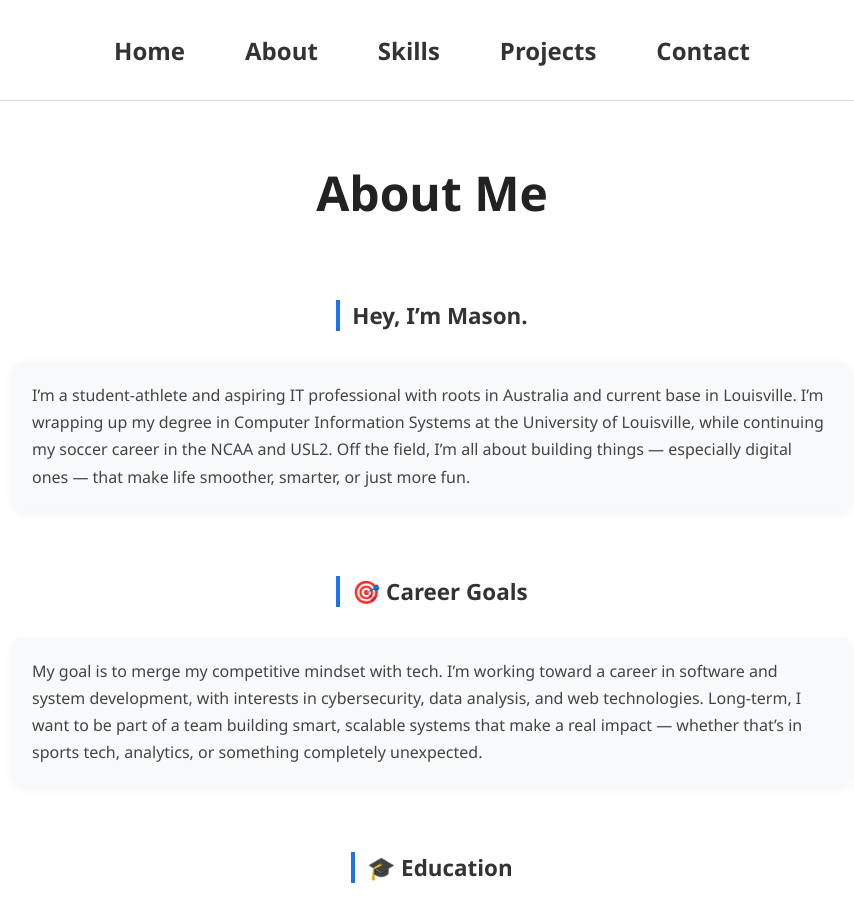
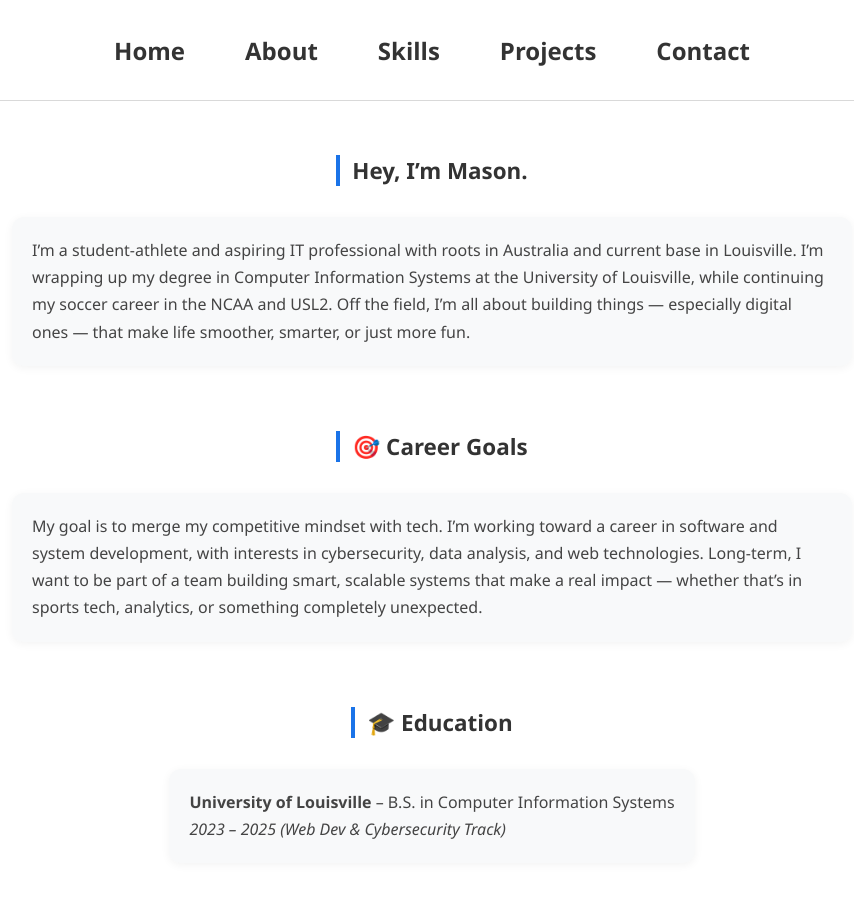
Before and after one commit to masontatafu/masontatafu.github.io, a Jekyll site: the page built from about.md, in a window 1280 px wide and 900 px high. Shown: the whole window, without its empty margins (208-1062 px from the left). Built offline with Jekyll 4.4.1, drawn with Linux system fonts in a browser that asks for light colours.

Commit message:
Update about.md

```diff
--- a/about.md
+++ b/about.md
@@ -2,9 +2,6 @@
 title: "About Me"
 layout: default
 ---
-
-# About Me
-{:.page-title}
 
 ## Hey, I’m Mason.
 {:.about-header}
@@ -23,9 +20,11 @@ My goal is to merge my competitive mindset with tech. I’m working toward a car
 
 **University of Louisville** – B.S. in Computer Information Systems
 *2023 – 2025 (Web Dev & Cybersecurity Track)*
+{:.about-section}
 
 **Hofstra University** – B.S. in Computer Science
 *2021 – 2023*
+{:.about-section}
 
 **Trinity College, Perth** – High School Diploma
 *Graduated 2020*
```
